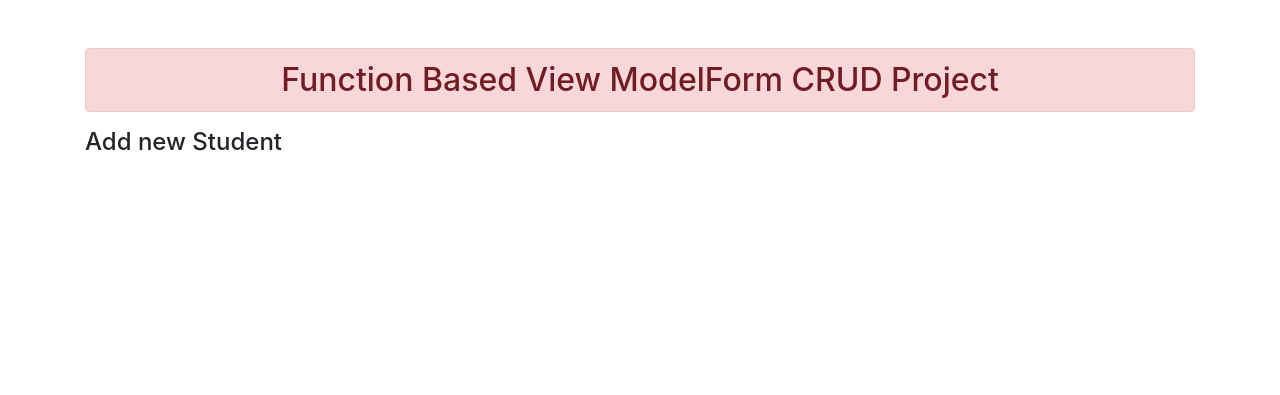
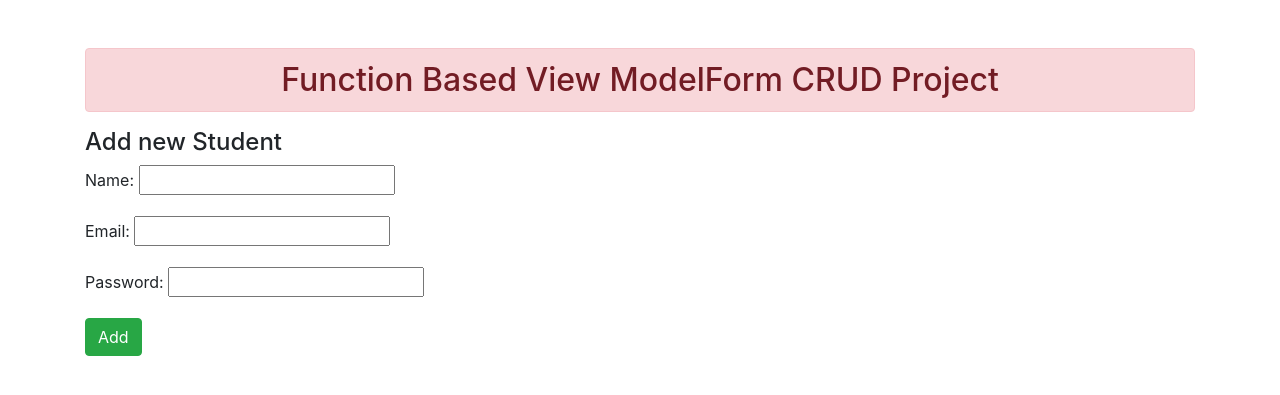
Before and after one commit to Sakib-Ahmad-Siddiquee/crudproject1, a Django app: page / in a window 1280 px wide. Shown: the top 395 px of the page. Run offline with Django 3.2, Linux system fonts and the light colour scheme; some libraries are stand-ins or nearby versions.

Commit message:
form created
form created and inserted into addandshow html file

```diff
--- /dev/null
+++ b/enroll/forms.py
@@ -0,0 +1,8 @@
+from django.core import validators
+from django import forms
+from .models import User
+
+class StudentRegistration(forms.ModelForm):
+    class Meta:
+        model = User
+        fields = ['name', 'email', 'password']
--- a/enroll/models.py
+++ b/enroll/models.py
@@ -5,4 +5,4 @@ from django.db import models
 class User(models.Model):
     name=models.CharField(max_length=70)
     email=models.EmailField(max_length=100)
-    password=models.EmailField(max_length=100)
+    password=models.CharField(max_length=100)
--- a/enroll/templates/enroll/addandshow.html
+++ b/enroll/templates/enroll/addandshow.html
@@ -1,4 +1,9 @@
 {% extends 'enroll/base.html' %}
 {% block content %}
 <h4>Add new Student</h4>
+<form action="" method="POST">
+    {% csrf_token %}
+    {{form.as_p}}
+    <input type="submit" class="btn btn-success" value="Add">
+</form>
 {% endblock content %}
--- a/enroll/views.py
+++ b/enroll/views.py
@@ -1,6 +1,10 @@
 from django.shortcuts import render
-
+from .forms import StudentRegistration
 # Create your views here.
 
 def add_show(request):
-    return render(request, 'enroll/addandshow.html')
+    if request.method == 'POST':
+        fm = StudentRegistration(request.POST)
+    else:
+        fm = StudentRegistration()
+    return render(request, 'enroll/addandshow.html',{'form':fm})
```
